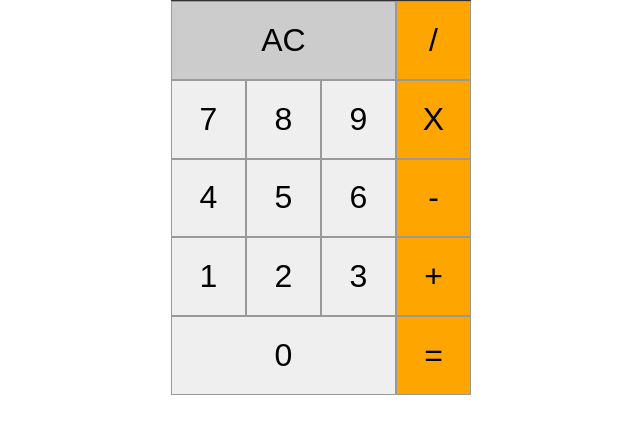
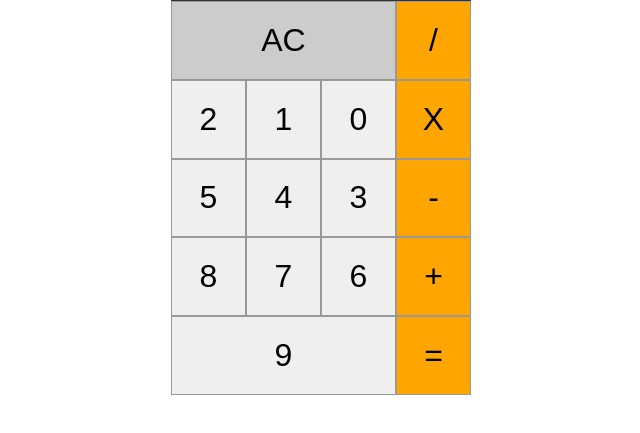
Before and after one commit to next-step/react-calculator, a React (Vite) app: page / in a window 1280 px wide. Shown: the part 255-688 px from the top of the page, without its empty margins (319-959 px from the left). Built offline with nearby package versions, Linux system fonts and the light colour scheme.

Commit message:
refactor: digits 컴포넌트 btn 태그 배열, map 정의로 간소화

```diff
--- a/src/components/digits/index.tsx
+++ b/src/components/digits/index.tsx
@@ -19,39 +19,13 @@ function Digits({ calculation, setCalculation }: IDigitsProps) {
       setDigits("");
     }
   }, [calculation]);
-
   return (
     <div className="digits flex">
-      <button onClick={digitHandler} className="digit">
-        9
-      </button>
-      <button onClick={digitHandler} className="digit">
-        8
-      </button>
-      <button onClick={digitHandler} className="digit">
-        7
-      </button>
-      <button onClick={digitHandler} className="digit">
-        6
-      </button>
-      <button onClick={digitHandler} className="digit">
-        5
-      </button>
-      <button onClick={digitHandler} className="digit">
-        4
-      </button>
-      <button onClick={digitHandler} className="digit">
-        3
-      </button>
-      <button onClick={digitHandler} className="digit">
-        2
-      </button>
-      <button onClick={digitHandler} className="digit">
-        1
-      </button>
-      <button onClick={digitHandler} className="digit">
-        0
-      </button>
+      {[...Array(10)].map((data, idx) => (
+        <button className="digit" onClick={digitHandler} key={idx}>
+          {idx}
+        </button>
+      ))}
     </div>
   );
 }
```
